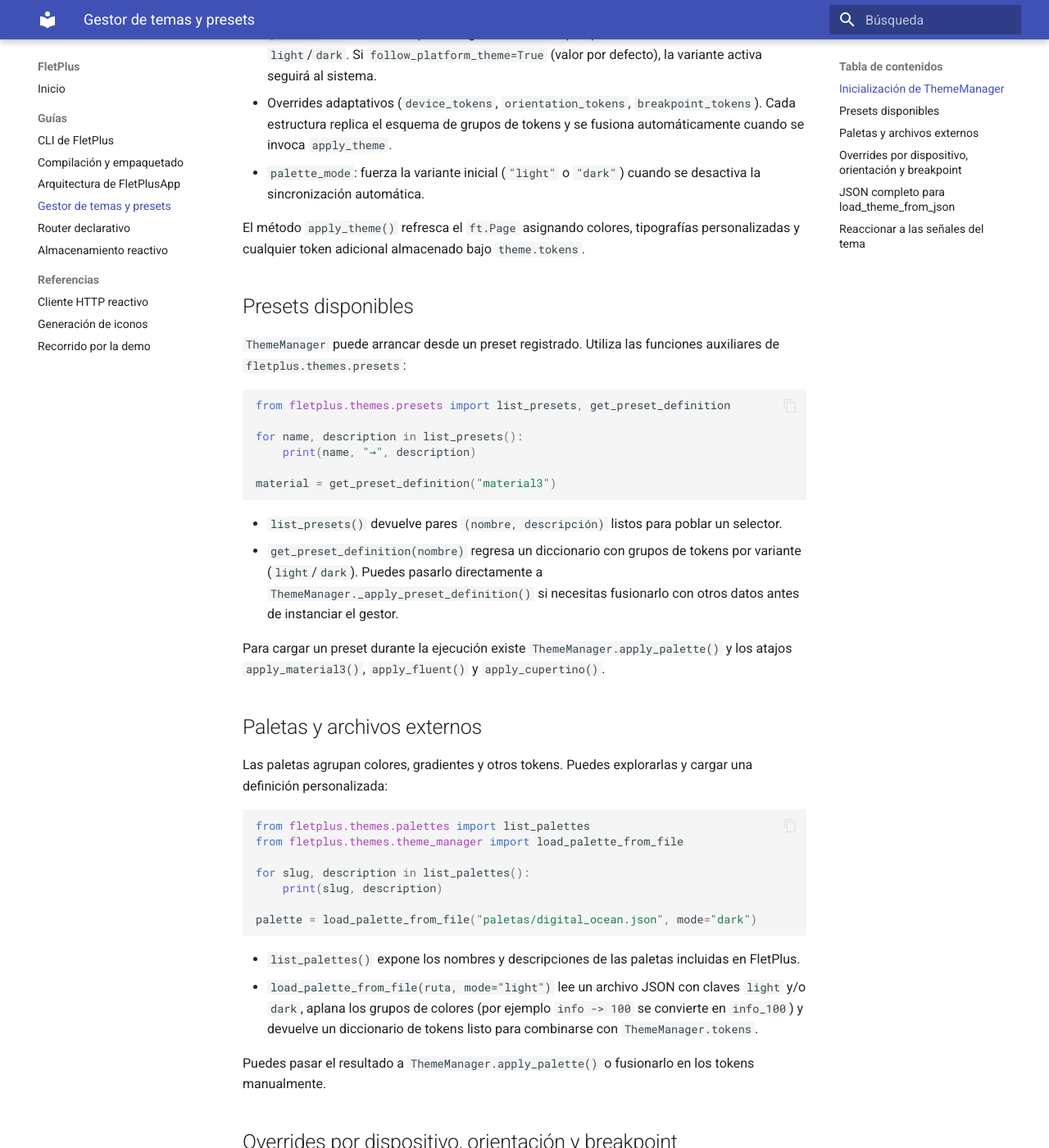
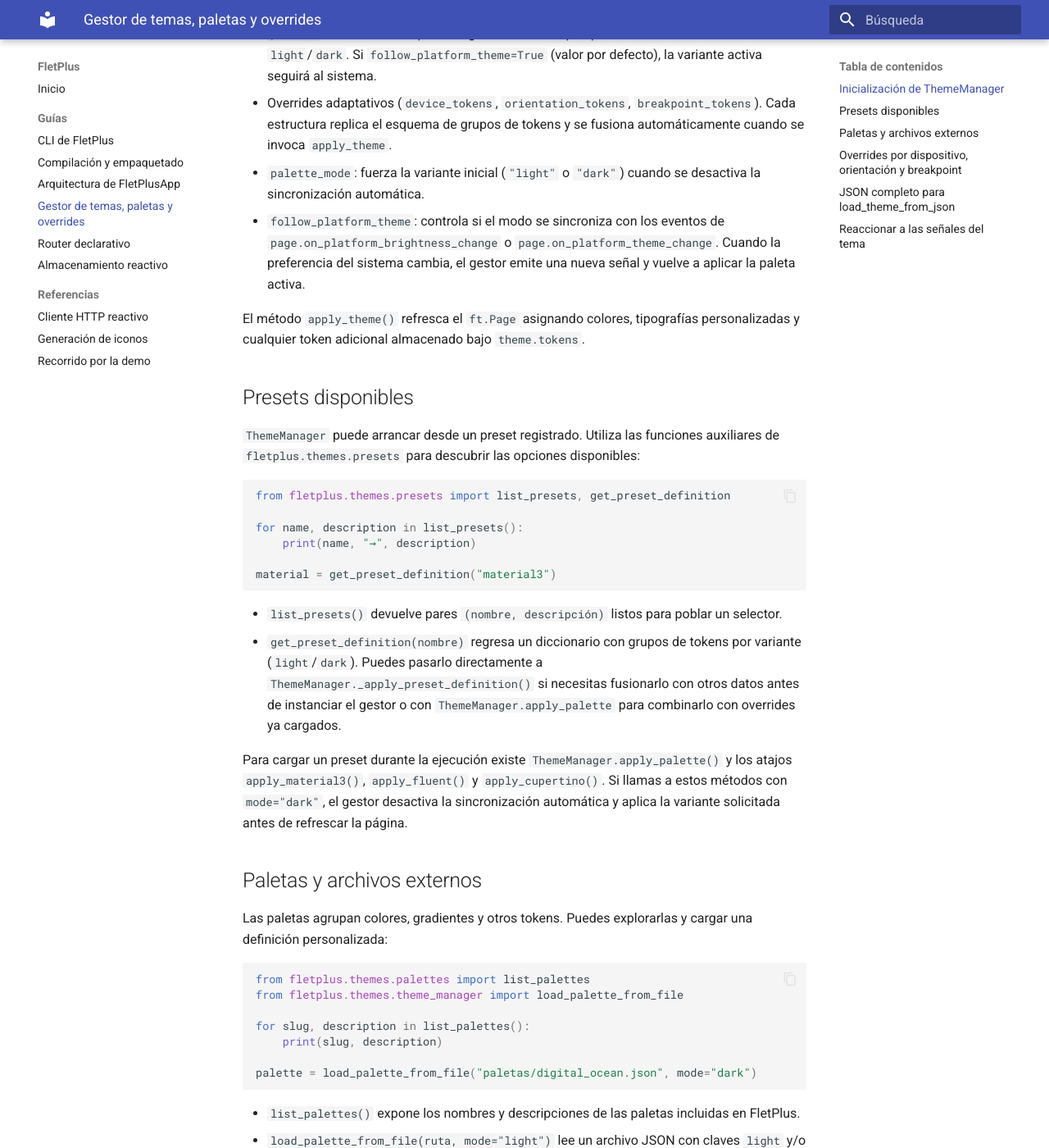
Before and after one commit to Alphonsus411/FletPlus, an MkDocs documentation site: the page built from docs/themes.md, in a window 1280 px wide and 1400 px high, scrolled down 920 px. Shown: the whole window at 82% size. Built offline with MkDocs 1.6.1 and Material for MkDocs 9.7.7, drawn with Linux system fonts in a browser that asks for light colours; some of the changed text lies outside the part shown.

Commit message:
Documentar ThemeManager y guía de temas

````diff
--- a/docs/themes.md
+++ b/docs/themes.md
@@ -3,8 +3,9 @@
 `ThemeManager` centraliza los *tokens* de diseño de una página de Flet y
 permite aplicar paletas, presets y overrides según el dispositivo,
 orientación o breakpoint activo. Esta guía resume la API disponible en
-`fletplus.themes.theme_manager` y cómo integrarla con señales reactivas y
-persistencia de preferencias.
+`fletplus.themes.theme_manager`, describe cómo leer archivos externos de
+paletas/temas y cómo integrarla con señales reactivas y persistencia de
+preferencias.
 
 ## Inicialización de `ThemeManager`
 
@@ -46,6 +47,10 @@
   tokens y se fusiona automáticamente cuando se invoca `apply_theme`.
 - `palette_mode`: fuerza la variante inicial (`"light"` o `"dark"`) cuando
   se desactiva la sincronización automática.
+- `follow_platform_theme`: controla si el modo se sincroniza con los eventos
+  de `page.on_platform_brightness_change` o `page.on_platform_theme_change`.
+  Cuando la preferencia del sistema cambia, el gestor emite una nueva señal y
+  vuelve a aplicar la paleta activa.
 
 El método `apply_theme()` refresca el `ft.Page` asignando colores, tipografías
 personalizadas y cualquier token adicional almacenado bajo `theme.tokens`.
@@ -53,7 +58,8 @@
 ## Presets disponibles
 
 `ThemeManager` puede arrancar desde un preset registrado. Utiliza las
-funciones auxiliares de `fletplus.themes.presets`:
+funciones auxiliares de `fletplus.themes.presets` para descubrir las opciones
+disponibles:
 
 ```python
 from fletplus.themes.presets import list_presets, get_preset_definition
@@ -69,10 +75,13 @@
 - `get_preset_definition(nombre)` regresa un diccionario con grupos de
   tokens por variante (`light`/`dark`). Puedes pasarlo directamente a
   `ThemeManager._apply_preset_definition()` si necesitas fusionarlo con
-  otros datos antes de instanciar el gestor.
+  otros datos antes de instanciar el gestor o con `ThemeManager.apply_palette`
+  para combinarlo con overrides ya cargados.
 
 Para cargar un preset durante la ejecución existe `ThemeManager.apply_palette()`
-y los atajos `apply_material3()`, `apply_fluent()` y `apply_cupertino()`.
+y los atajos `apply_material3()`, `apply_fluent()` y `apply_cupertino()`. Si
+llamas a estos métodos con `mode="dark"`, el gestor desactiva la sincronización
+automática y aplica la variante solicitada antes de refrescar la página.
 
 ## Paletas y archivos externos
 
@@ -95,6 +104,8 @@
   claves `light` y/o `dark`, aplana los grupos de colores (por ejemplo
   `info -> 100` se convierte en `info_100`) y devuelve un diccionario de
   tokens listo para combinarse con `ThemeManager.tokens`.
+- `ThemeManager.list_available_palettes()` reutiliza internamente
+  `list_palettes()` para integrar el listado desde la propia instancia.
 
 Puedes pasar el resultado a `ThemeManager.apply_palette()` o fusionarlo en
 los tokens manualmente.
@@ -163,7 +174,8 @@
 - Cada variante puede agregar o reemplazar grupos específicos.
 - `mode` admite `"light"` o `"dark"`. Si lo dejas en `null` (o lo omites)
   y `follow_platform_theme=True`, el gestor seguirá la preferencia del
-  sistema (modo automático).
+  sistema (modo automático). Cuando se detecte un cambio en la plataforma,
+  se actualizará `mode_signal` y se re-renderizará la página.
 
 Si solo necesitas validar el archivo sin aplicarlo, usa la función de módulo
 `load_theme_from_json(ruta)` que devuelve el diccionario normalizado.
@@ -198,7 +210,9 @@
 un editor), combina `overrides_signal` con los proveedores descritos en la
 [guía de almacenamiento reactivo](storage.md). Cuando cargues la app, inyecta
 las preferencias previas mediante `ThemeManager.load_token_overrides()` antes
-de invocar `apply_theme()`.
+de invocar `apply_theme()`. Si además guardas el modo claro/oscuro elegido,
+puedes restaurarlo ajustando `theme.set_dark_mode(valor, refresh=False)` antes
+de aplicar los tokens para evitar parpadeos.
 
 ---
 
--- a/mkdocs.yml
+++ b/mkdocs.yml
@@ -6,7 +6,7 @@
       - CLI de FletPlus: cli.md
       - Compilación y empaquetado: building.md
       - Arquitectura de FletPlusApp: app.md
-      - Gestor de temas y presets: themes.md
+      - Gestor de temas, paletas y overrides: themes.md
       - Router declarativo: router.md
       - Almacenamiento reactivo: storage.md
   - Referencias:
````
Also changed, not shown: README.md (+1 -1 lines).
